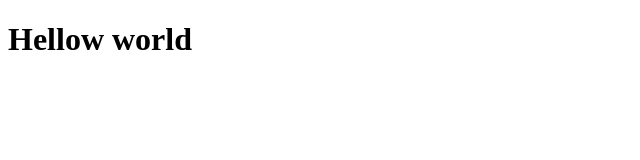
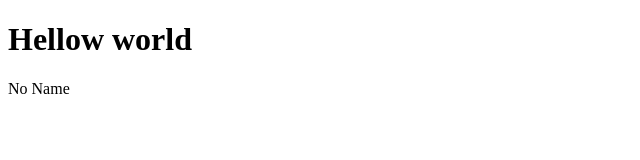
Before and after one commit to henokhantonius/wpu-git-test, a plain HTML site: page index.html in a window 1280 px wide. Shown: the full height of the page, 0-640 px from the left. Drawn offline with Linux system fonts and the light colour scheme.

Commit message:
menambahkan paragraf

```diff
--- a/index.html
+++ b/index.html
@@ -7,5 +7,6 @@
   </head>
   <body>
     <h1>Hellow world</h1>
+    <p>No Name</p>
   </body>
 </html>
```
